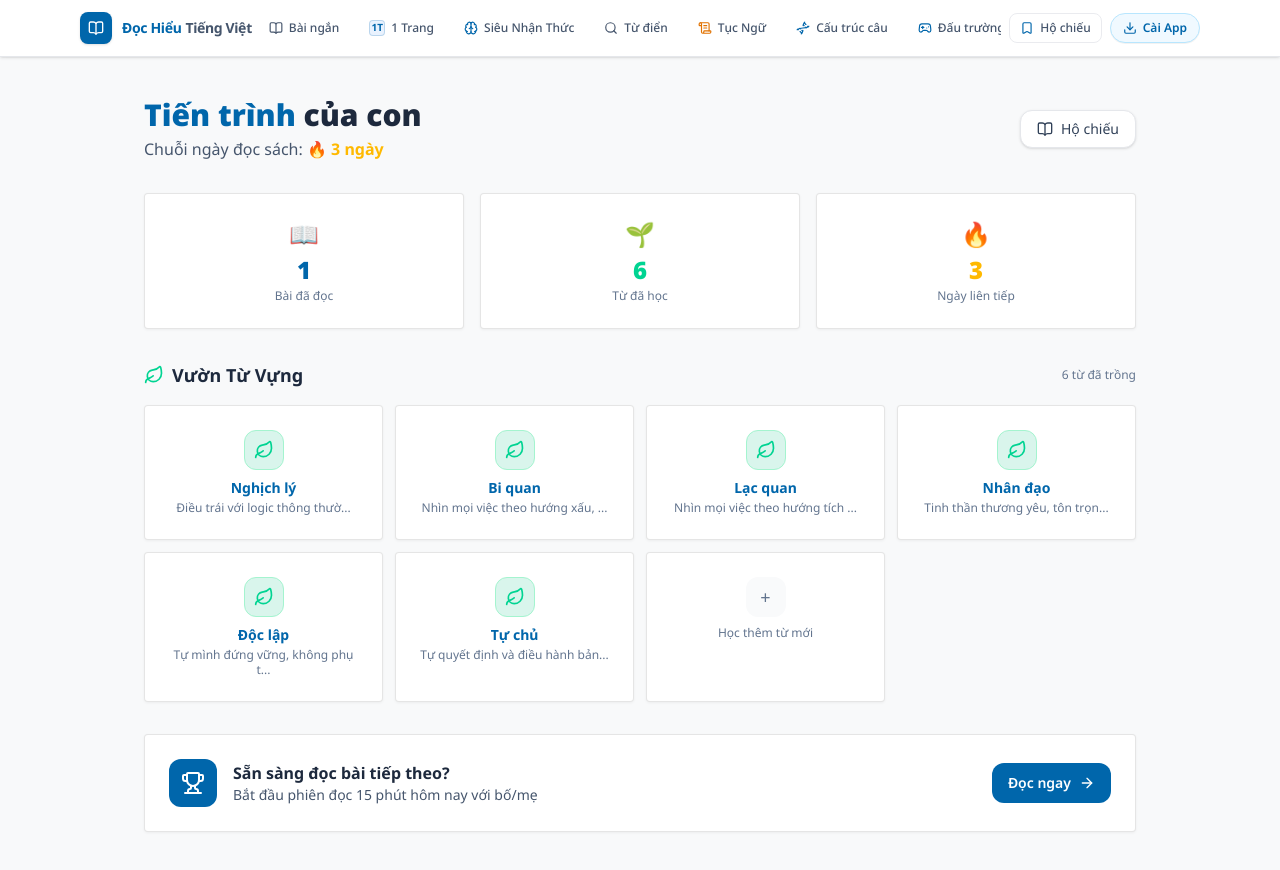
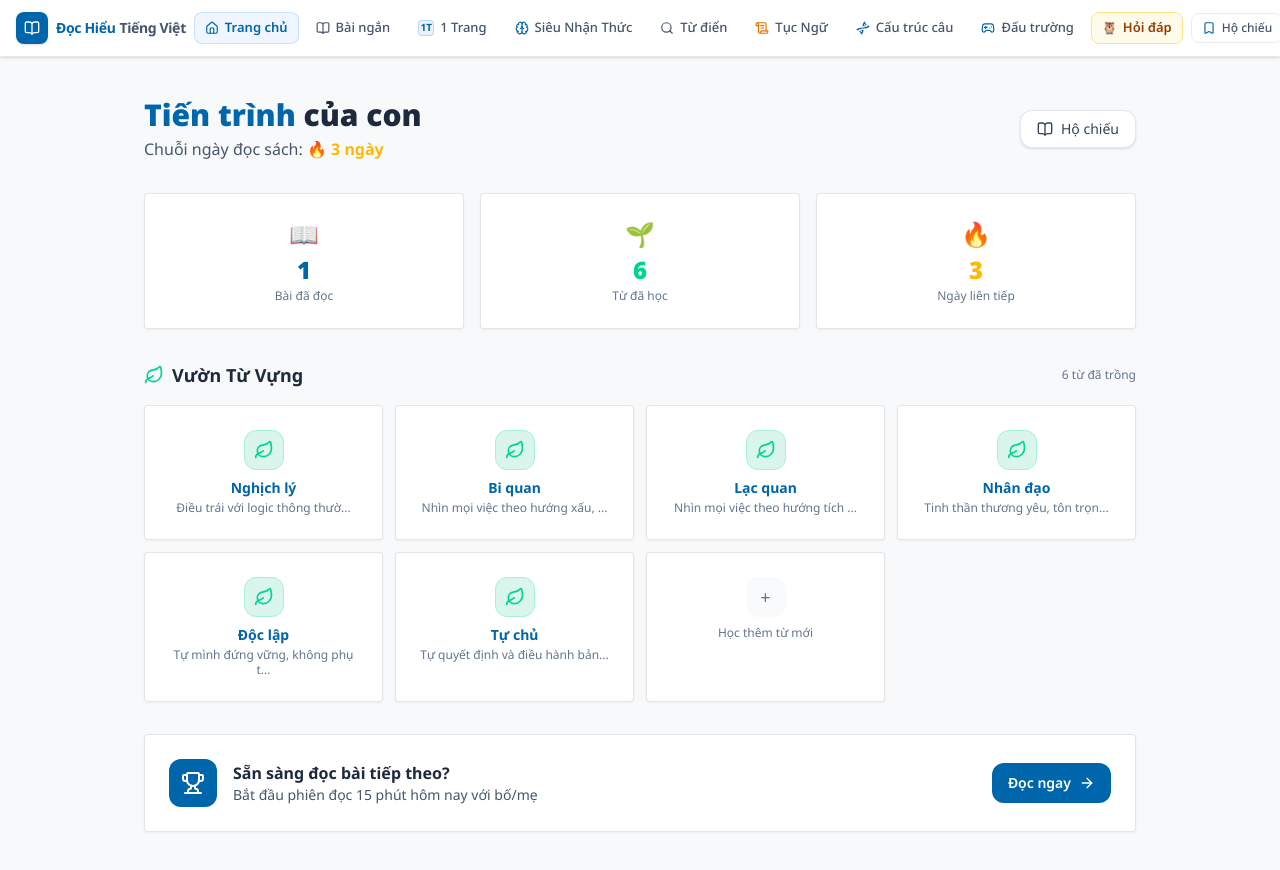
Before and after one commit to dinh-np/doc-hieu-tieng-viet, a Next.js app: page / in a window 1280 px wide. Built offline with nearby package versions, Linux system fonts and the light colour scheme.

Commit message:
fix(header): optimize desktop spacing and highlight Ask Owl nav item

```diff
--- a/src/components/shared/Header.tsx
+++ b/src/components/shared/Header.tsx
@@ -12,20 +12,20 @@ export function Header() {
 
   return (
     <header className="no-print sticky top-0 z-50 bg-white shadow-sm border-b border-gray-200 w-full">
-      <div className="max-w-6xl mx-auto px-3 sm:px-4 py-2 lg:py-0 lg:h-14 flex flex-wrap lg:flex-nowrap items-center justify-between gap-x-2 gap-y-2">
+      <div className="max-w-7xl mx-auto px-3 sm:px-4 py-2 lg:py-0 lg:h-14 flex flex-wrap lg:flex-nowrap items-center justify-between gap-x-2 gap-y-2">
         {/* HÀNG 1 (Trái): Logo + Tên ứng dụng */}
-        <Link href="/" className="order-1 flex items-center gap-2 sm:gap-2.5 group shrink-0">
+        <Link href="/" className="order-1 flex items-center gap-2 group shrink-0">
           <div className="w-8 h-8 rounded-lg bg-[#0066ab] flex items-center justify-center shadow-sm shrink-0">
             <BookOpen className="w-4 h-4 text-white" />
           </div>
           <span className="font-bold text-sm tracking-tight flex flex-col sm:flex-row sm:items-center leading-tight">
             <span className="text-[#0066ab] whitespace-nowrap">Đọc Hiểu</span>
-            <span className="text-slate-600 sm:ml-1 whitespace-nowrap">Tiếng Việt</span>
+            <span className="text-slate-600 sm:ml-1 lg:hidden xl:inline whitespace-nowrap">Tiếng Việt</span>
           </span>
         </Link>
 
         {/* HÀNG 1 (Phải trên Mobile / Cuối trên Desktop): Nút Hộ chiếu + Nút Cài App (PWA) */}
-        <div className="order-2 lg:order-3 flex items-center gap-1.5 sm:gap-2 shrink-0">
+        <div className="order-2 lg:order-3 flex items-center gap-1.5 shrink-0">
           <Link
             href="/passport"
             title="Hộ chiếu đọc hiểu"
@@ -46,7 +46,7 @@ export function Header() {
         {/* HÀNG 2 trên Mobile / Giữa trên Desktop: Dải icon điều hướng chính */}
         <nav
           aria-label="Điều hướng chính"
-          className="order-3 lg:order-2 w-full lg:w-auto flex items-center justify-between sm:justify-center gap-1 overflow-x-auto no-scrollbar border-t border-gray-100 pt-1.5 lg:border-t-0 lg:pt-0"
+          className="order-3 lg:order-2 w-full lg:w-auto flex items-center justify-between lg:justify-center gap-1 xl:gap-1.5 overflow-x-auto lg:overflow-visible no-scrollbar border-t border-gray-100 pt-1.5 lg:border-t-0 lg:pt-0"
         >
           <NavLink
             href="/"
@@ -103,6 +103,7 @@ export function Header() {
           <NavLink
             href="/ask"
             active={pathname?.startsWith('/ask')}
+            highlight
             icon={<span className="text-sm sm:text-xs leading-none shrink-0">🦉</span>}
             label="Hỏi đáp"
           />
@@ -117,22 +118,28 @@ function NavLink({
   icon,
   label,
   active,
+  highlight,
 }: {
   href: string;
   icon: React.ReactNode;
   label: string;
   active?: boolean;
+  highlight?: boolean;
 }) {
+  const stateClass = highlight
+    ? active
+      ? 'bg-amber-100 text-amber-900 border border-amber-300 font-bold shadow-2xs'
+      : 'bg-amber-50 text-amber-800 border border-amber-200 hover:bg-amber-100/80 font-semibold'
+    : active
+      ? 'bg-blue-50 text-[#0066ab] border border-blue-200/80 font-semibold'
+      : 'text-slate-600 hover:text-slate-800 hover:bg-gray-50 border border-transparent';
+
   return (
     <Link
       href={href}
       title={label}
       aria-label={label}
-      className={`flex-1 sm:flex-initial flex items-center justify-center gap-1.5 px-2.5 sm:px-3 py-1.5 rounded-lg transition-all text-xs font-medium shrink-0 ${
-        active
-          ? 'bg-blue-50 text-[#0066ab] border border-blue-200/80 font-semibold'
-          : 'text-slate-600 hover:text-slate-800 hover:bg-gray-50 border border-transparent'
-      }`}
+      className={`flex-1 sm:flex-initial flex items-center justify-center gap-1 xl:gap-1.5 px-2 lg:px-2.5 py-1.5 rounded-lg transition-all text-xs lg:text-[13px] font-medium shrink-0 ${stateClass}`}
     >
       {icon}
       <span className="hidden md:inline whitespace-nowrap">{label}</span>
```
